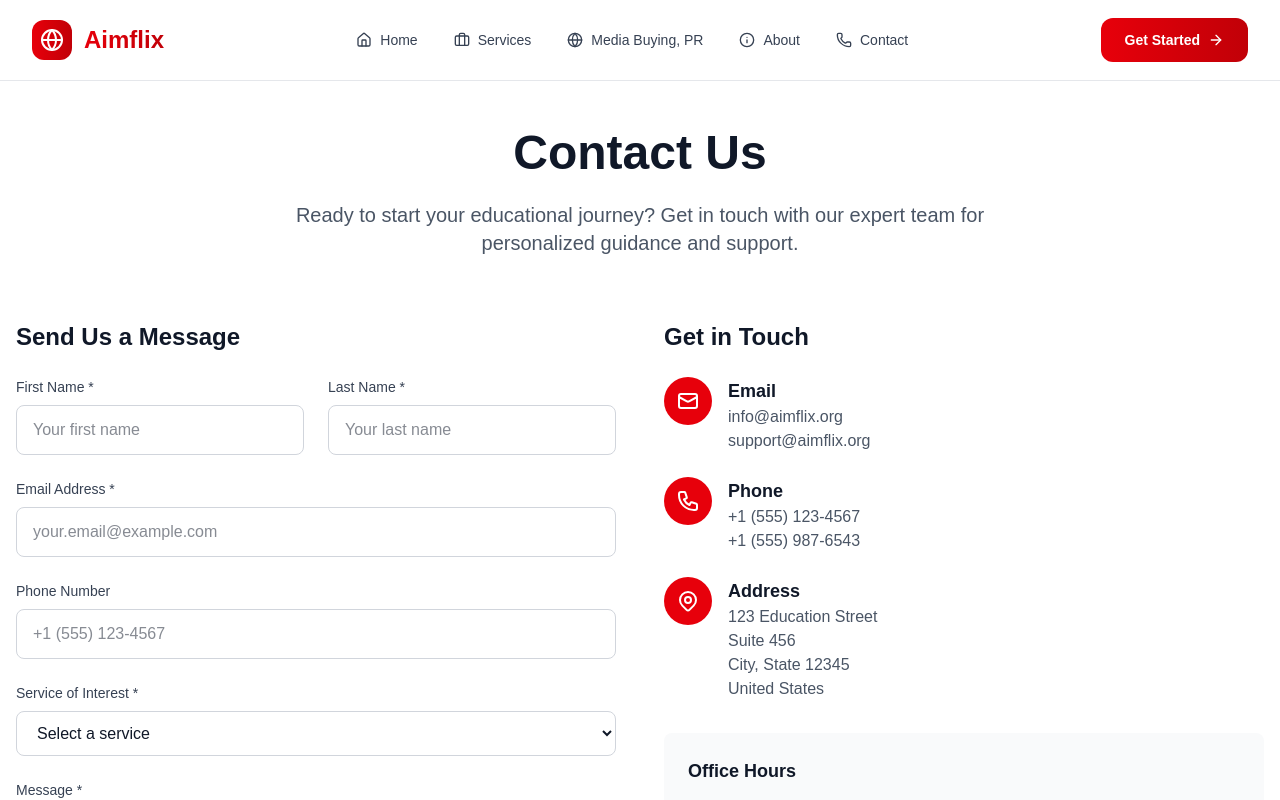
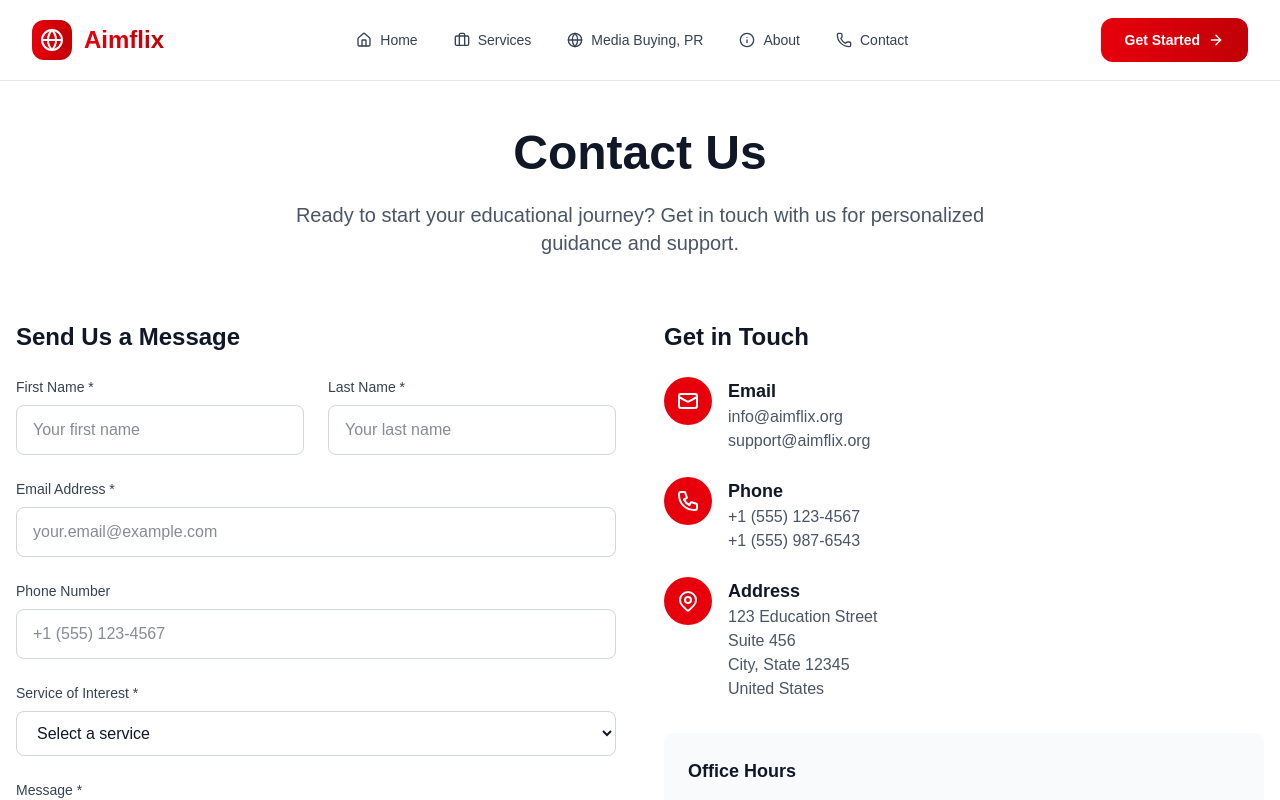
Before and after one commit to aimflix-org/aimflix, a Next.js app: page /contact in a window 1280 px wide. Shown: the top 800 px of the page. Built offline with nearby package versions, Linux system fonts and the light colour scheme.

Commit message:
Update contact page text for clarity and engagement by changing "our expert team" to "us" for a more direct approach.

```diff
--- a/app/(public)/contact/page.tsx
+++ b/app/(public)/contact/page.tsx
@@ -8,7 +8,7 @@ export default function ContactPage() {
             Contact Us
           </h1>
           <p className="text-xl text-gray-600 max-w-3xl mx-auto">
-            Ready to start your educational journey? Get in touch with our expert team for personalized guidance and support.
+            Ready to start your educational journey? Get in touch with us for personalized guidance and support.
           </p>
         </div>
 
```
